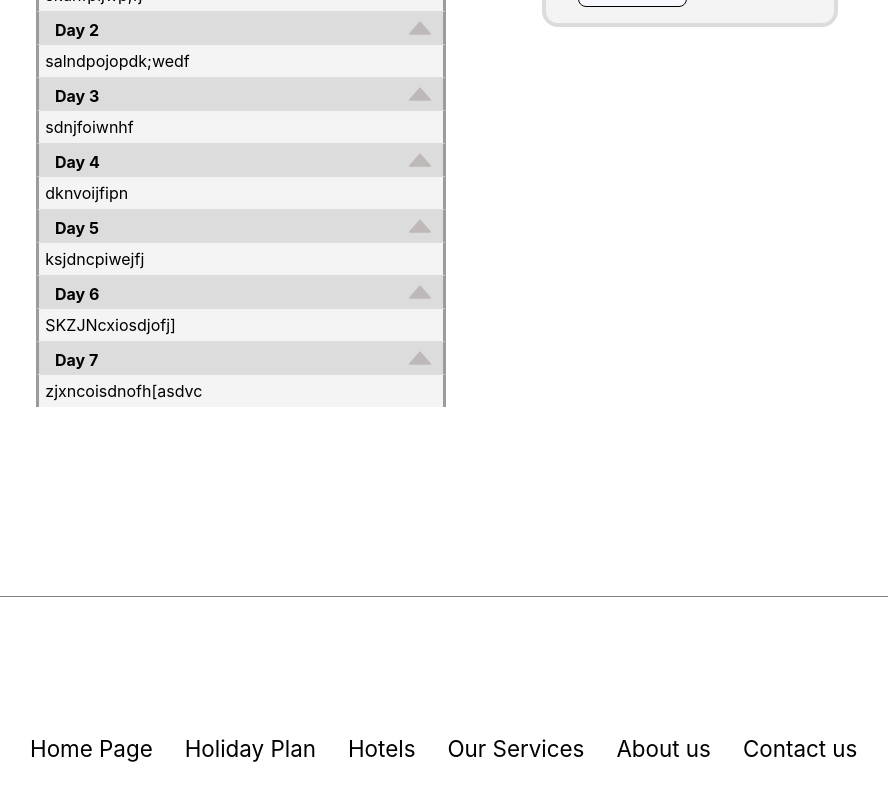
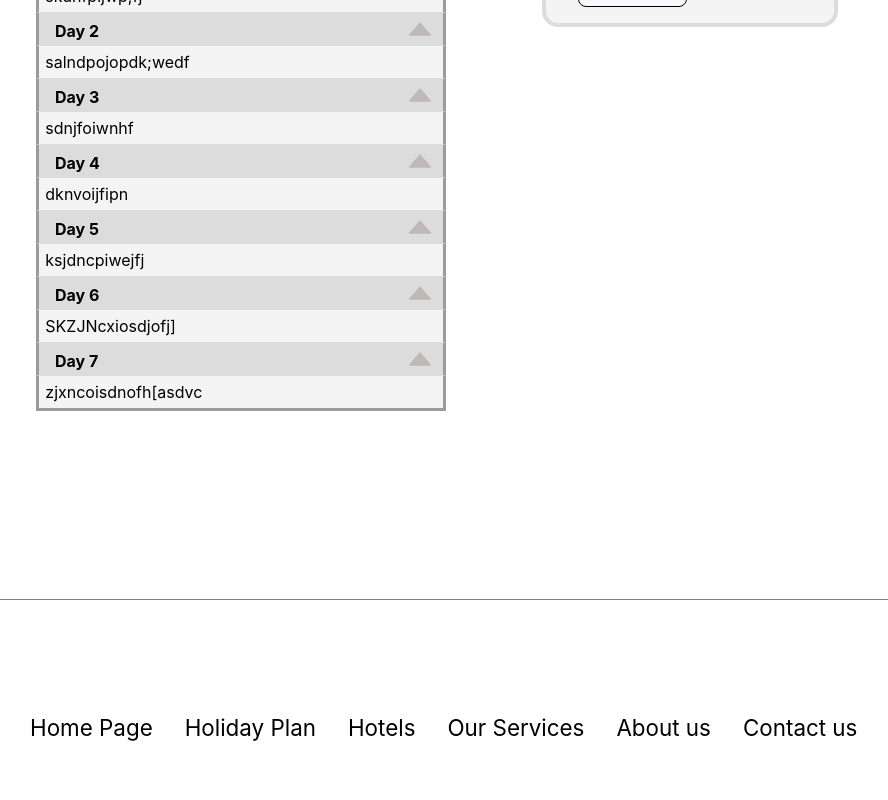
Before and after one commit to basheer82/Holiday, a React (Create React App) app: page /Location/1 in a window 1280 px wide. Shown: the part 673-1473 px from the top of the page, without its empty margins (50-938 px from the left). Built offline with nearby package versions, Linux system fonts and the light colour scheme.

Commit message:
Update index.css

```diff
--- a/src/index.css
+++ b/src/index.css
@@ -1076,5 +1076,8 @@ border-bottom: 0.3rem solid gainsboro;
     font-size: 1.4rem;
     margin-block-start: 2rem;
     margin-left: 2rem;
- line-height: 5rem
+ line-height: 2rem
 }
+.day-div-last{
+  border-bottom: 0.2rem rgb(156, 155, 155) solid;
+}
```
